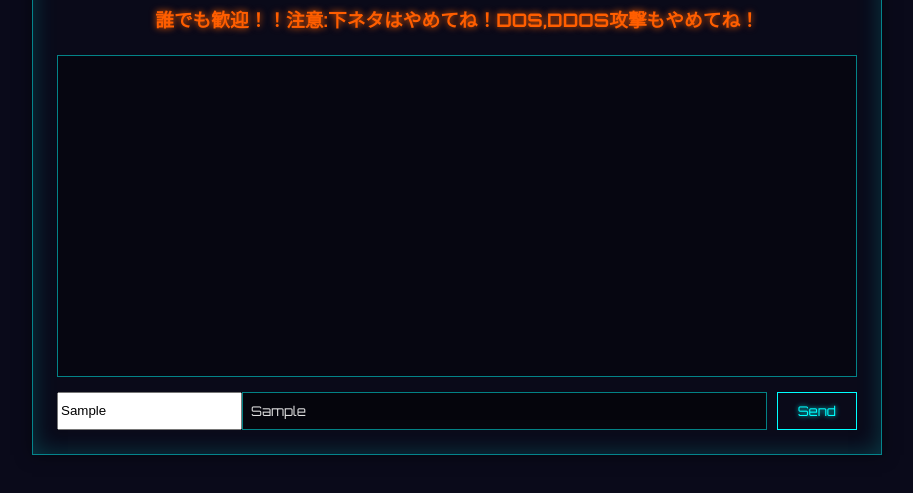
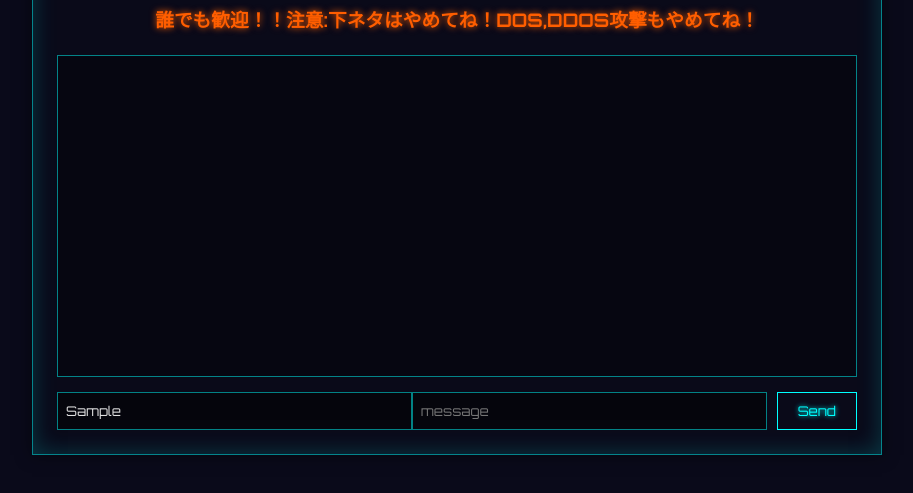
Before and after one commit to sovietkids/Render-Socket.io-Server-mmrc.vercel.app, a website: page public/index.html in a window 1280 px wide. Both pictures are taken after typing "Sample", "Sample" into the empty fields and a click on the button "Send". Shown: the part 173-666 px from the top of the page, without its empty margins (183-1096 px from the left). Drawn offline with nearby package versions, Linux system fonts and the light colour scheme; no server answers.

Commit message:
Add files via upload

```diff
--- a/public/index.html
+++ b/public/index.html
@@ -83,6 +83,19 @@
           outline: none;
           box-shadow: 0 0 10px var(--primary-color);
       }
+      #user {
+          flex-grow: 1;
+          background: rgba(0,0,0,0.5);
+          border: 1px solid var(--border-color);
+          color: var(--text-color);
+          padding: 8px;
+          font-family: 'Orbitron', sans-serif;
+          transition: box-shadow 0.3s ease;
+      }
+      #user:focus {
+          outline: none;
+          box-shadow: 0 0 10px var(--primary-color);
+      }
 
       .button {
           display: inline-block;
@@ -119,10 +132,8 @@
         <button id="send-btn" class="button" onclick="send()">Send</button>
       </div>
     </div>
-
 <script src="https://cdn.socket.io/4.7.2/socket.io.min.js"></script>
 <script>
-      // 自分のSocket.ioサーバーのURLに変更
   const socket = io();
 
   const list = document.getElementById("chat-list");
@@ -139,29 +150,32 @@
   // 新しいメッセージを受信
   socket.on("chat", (m) => addMessage(m));
 
-      // 表示関数
+  // 表示
   function addMessage(m) {
     const li = document.createElement("li");
     const time = new Date(m.time).toLocaleTimeString();
-        const senderId = m.sender ? m.sender.split('.').slice(0, 2).join('.') + '.*.*' : 'user';
-        li.innerHTML = `<span style="color: var(--secondary-color);">${time}</span> <span style="color: var(--primary-color);">[${senderId}]</span>: ${m.text}`;
+    const username = m.username || "anonymous";
+
+    li.innerHTML = `<span style="color: var(--secondary-color);">${time}</span>
+                    <span style="color: var(--primary-color);">[${username}]</span>: ${m.text}`;
     list.appendChild(li);
     chatBox.scrollTop = chatBox.scrollHeight;
   }
 
-      // メッセージ送信
+  // 送信
   function send() {
     const msg = input.value.trim();
+    const username = user.value.trim() || "anonymous";
+
     if (!msg) return;
 
     socket.emit("chat", {
       text: msg,
-    username: user  // ここ好きな名前にしてOK
+      username: username
     });
-wyrwrrrer
+
     input.value = "";
   }
-
 </script>
   </body>
 </html>
```
Lines whose indentation alone changed are shown as unchanged.
